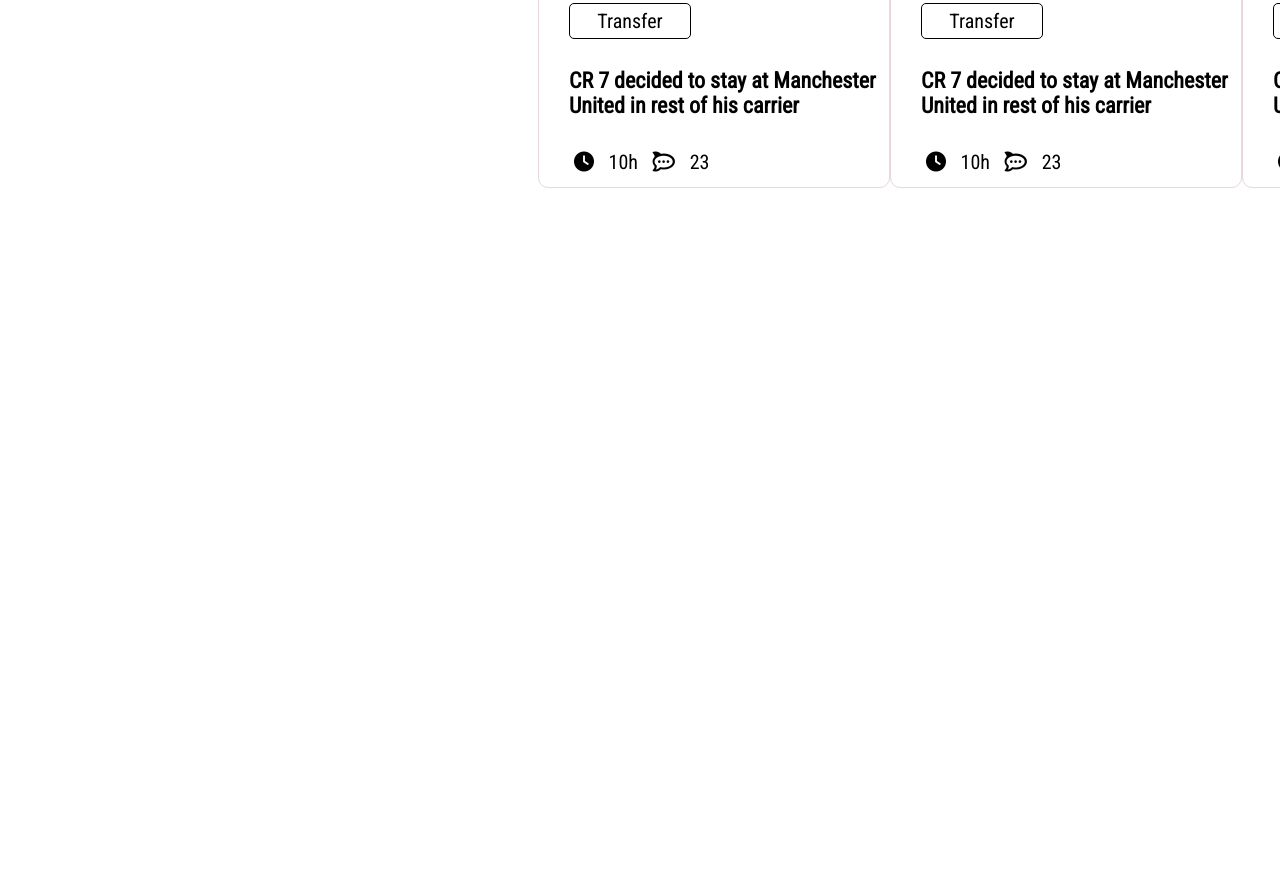
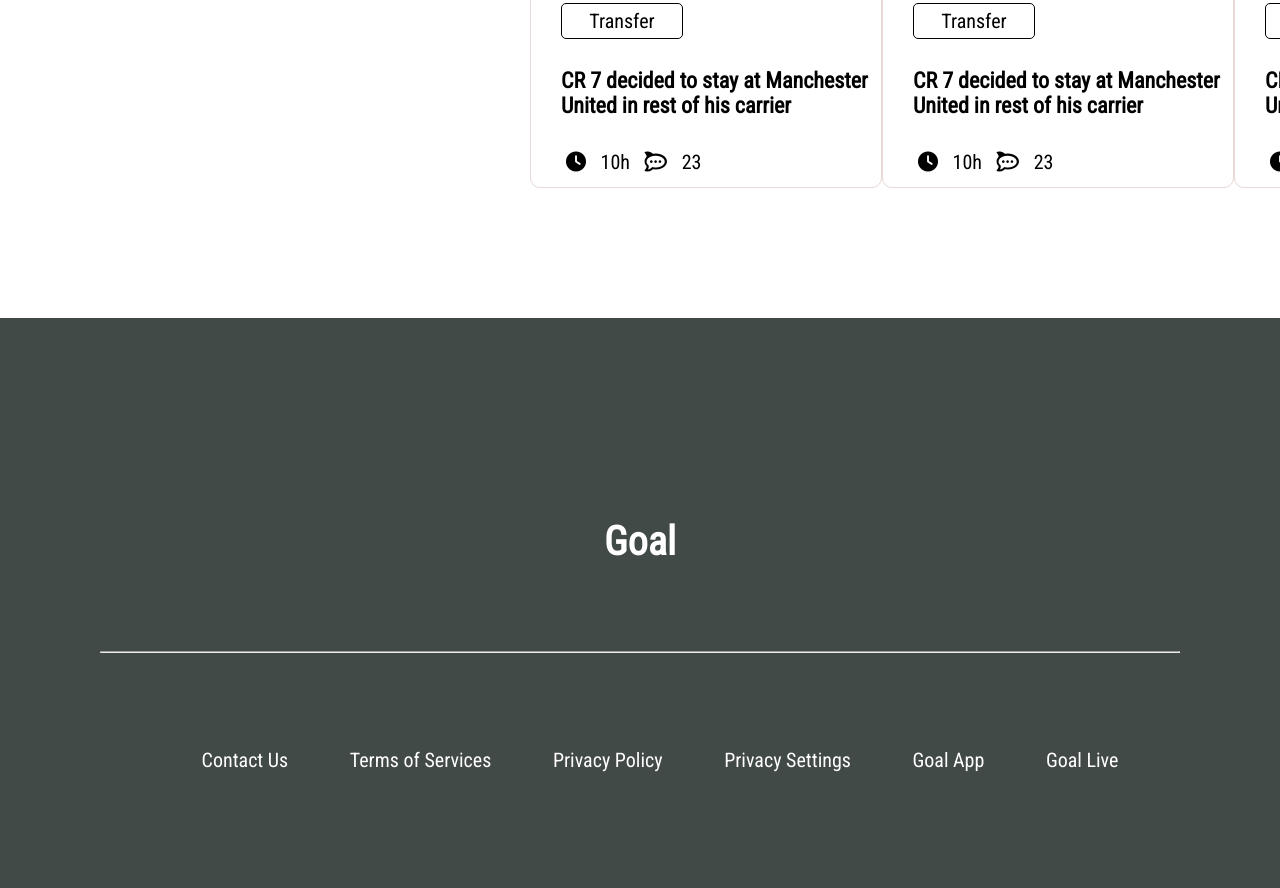
Before and after one commit to ahkamulbd/Module10Assignment2, a plain HTML site: page index.html in a window 1280 px wide. Shown: the part 2143-3031 px from the top of the page. Before the commit the page ends 2461 px from the top, so only its background shows below. Drawn offline with Linux system fonts and the light colour scheme.

Commit message:
Footer Section done

```diff
--- a/css/style.css
+++ b/css/style.css
@@ -9,7 +9,8 @@ body {
     font-family: 'Oswald', sans-serif;
     font-family: 'Poppins', sans-serif;
     font-family: 'Roboto Condensed', sans-serif;
-
+    margin: 0;
+    padding: 0;
 }
 
 /* ---------------------------
@@ -186,3 +187,46 @@ main {
 #bottom-icon span {
     margin: 5px;
 }
+
+/* ------------------------
+    Styles for Footer
+-----------------------------*/
+footer {
+    background-color: rgb(66, 74, 72);
+    padding-bottom: 100px;
+}
+
+footer h2 {
+    font-size: 40px;
+    font-weight: 800;
+    color: white;
+    height: 100px;
+    text-align: center;
+    padding-top: 200px;
+}
+
+footer hr {
+    color: rgb(77, 55, 55);
+    margin-left: 100px;
+    margin-right: 100px;
+    font-size: 10px;
+}
+
+footer nav {
+    margin-top: 95px;
+    margin-left: 100px;
+    margin-right: 100px;
+}
+
+footer nav ul {
+    display: flex;
+    justify-content: space-evenly;
+    list-style-type: none;
+}
+
+footer nav ul li a {
+    text-decoration: none;
+    color: white;
+    font-size: 20px;
+    font-weight: 400;
+}
--- a/index.html
+++ b/index.html
@@ -161,6 +161,24 @@
             </div>
         </section>
     </main>
+    <!-----------------------
+        Footer Section
+    -------------------------->
+    <footer>
+        <h2>Goal</h2>
+        <hr>
+        <nav>
+            <ul>
+                <li><a href="#">Contact Us</a></li>
+                <li><a href="#">Terms of Services</a></li>
+                <li><a href="#">Privacy Policy</a></li>
+                <li><a href="#">Privacy Settings</a></li>
+                <li><a href="#">Goal App</a></li>
+                <li><a href="#">Goal Live</a></li>
+
+            </ul>
+        </nav>
+    </footer>
 </body>
 
 </html>
```
